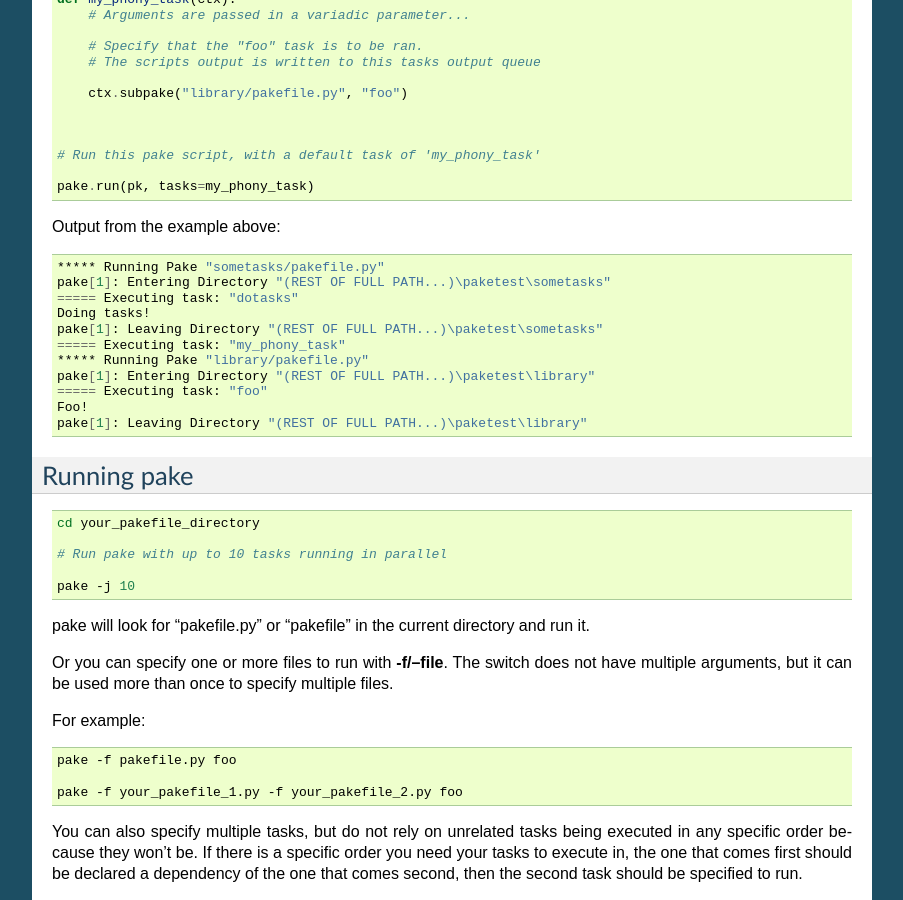
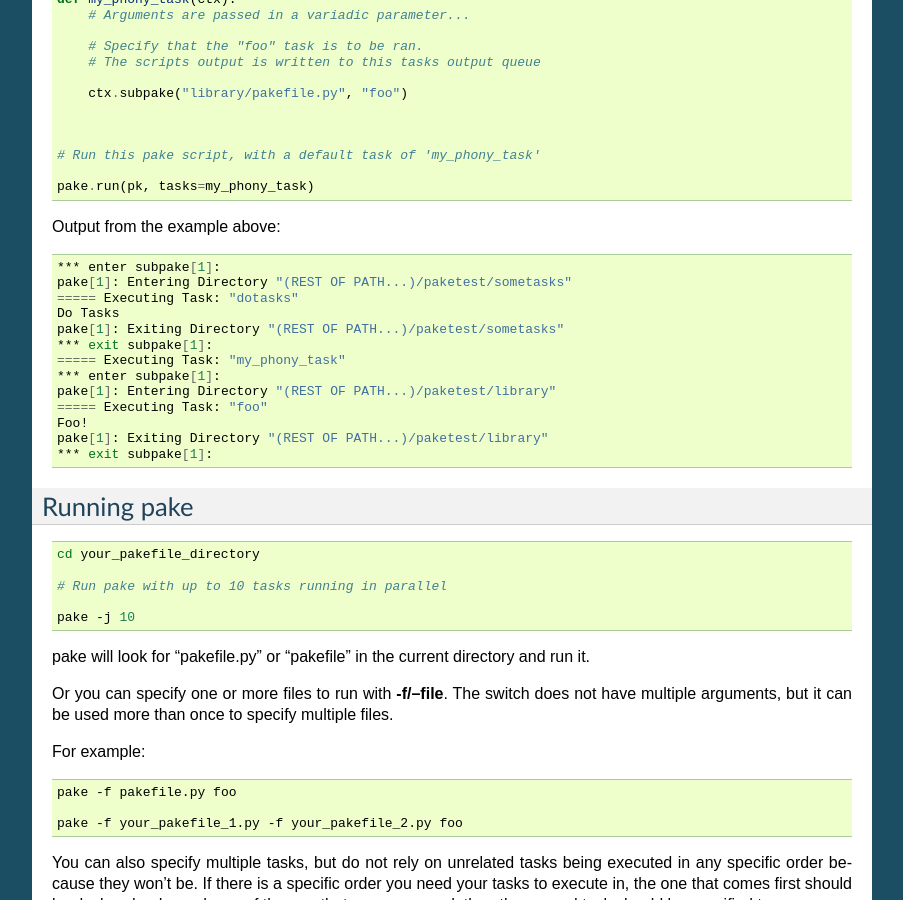
Before and after one commit to Teriks/pake, a Sphinx documentation site: the page built from docs/source/index.rst, in a window 1280 px wide and 900 px high, scrolled down 3473 px. Shown: the whole window, without its empty margins (198-1101 px from the left). Built offline with Sphinx 7.4.7, drawn with Linux system fonts in a browser that asks for light colours.

Commit message:
Update example output in documentation

```diff
--- a/docs/source/index.rst
+++ b/docs/source/index.rst
@@ -251,17 +251,20 @@ Output from the example above:
 
 .. code-block:: bash
 
-    ***** Running Pake "sometasks/pakefile.py"
-    pake[1]: Entering Directory "(REST OF FULL PATH...)\paketest\sometasks"
-    ===== Executing task: "dotasks"
-    Doing tasks!
-    pake[1]: Leaving Directory "(REST OF FULL PATH...)\paketest\sometasks"
-    ===== Executing task: "my_phony_task"
-    ***** Running Pake "library/pakefile.py"
-    pake[1]: Entering Directory "(REST OF FULL PATH...)\paketest\library"
-    ===== Executing task: "foo"
-    Foo!
-    pake[1]: Leaving Directory "(REST OF FULL PATH...)\paketest\library"
+   *** enter subpake[1]:
+   pake[1]: Entering Directory "(REST OF PATH...)/paketest/sometasks"
+   ===== Executing Task: "dotasks"
+   Do Tasks
+   pake[1]: Exiting Directory "(REST OF PATH...)/paketest/sometasks"
+   *** exit subpake[1]:
+   ===== Executing Task: "my_phony_task"
+   *** enter subpake[1]:
+   pake[1]: Entering Directory "(REST OF PATH...)/paketest/library"
+   ===== Executing Task: "foo"
+   Foo!
+   pake[1]: Exiting Directory "(REST OF PATH...)/paketest/library"
+   *** exit subpake[1]:
+
 
 
 Running pake
```
Also changed, not shown: README.md (+12 -10 lines).
